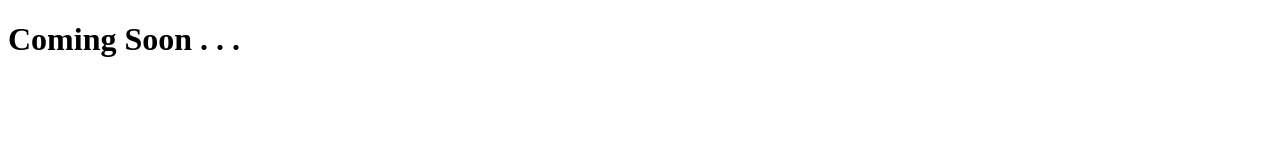
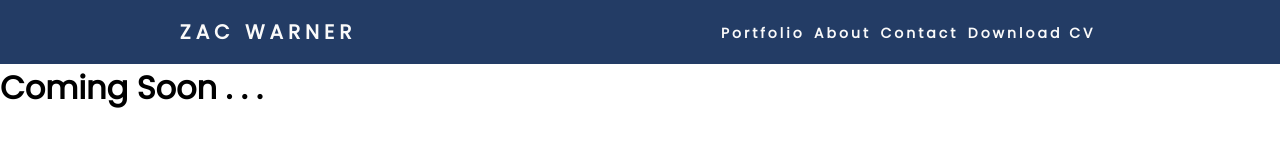
Before and after one commit to geminerald/geminerald, a plain HTML site: page game-studios.html in a window 1280 px wide. Drawn offline with Linux system fonts and the light colour scheme.

Commit message:
added navs to studio pages

```diff
--- a/game-studios.html
+++ b/game-studios.html
@@ -1,11 +1,52 @@
 <!DOCTYPE html>
 <html lang="en">
+
 <head>
-    <meta charset="UTF-8">
-    <meta name="viewport" content="width=device-width, initial-scale=1.0">
-    <title>Geminerald Game Studios</title>
+	<meta charset="UTF-8">
+	<meta name="viewport" content="width=device-width, initial-scale=1.0">
+	<meta http-equiv="X-UA-Compatible" content="ie=edge">
+	<title>Zac Warner | Full Stack Developer</title>
+	<link rel="stylesheet" href="assets/style/style.css">
+	<link rel="icon" href="assets/images/icons/avatar.svg">
+	<link rel="stylesheet" href="https://stackpath.bootstrapcdn.com/font-awesome/4.7.0/css/font-awesome.min.css">
+	<script type="text/javascript" src="https://cdn.jsdelivr.net/npm/emailjs-com@2.4.0/dist/email.min.js"></script>
+	<script type="text/javascript">
+		(function () {
+            emailjs.init("user_CzeRVo0T3WRV4yAkBf7uP");
+        })();
+	</script>
 </head>
+
 <body>
+
+	<nav class="">
+		<div class="logo">
+			<a class="anchor-link" href="index.html">
+				<h4 class="anchor-header">Zac Warner</h4>
+			</a>
+		</div>
+		<ul class="nav-links">
+			<li>
+				<a class="nav-link" id="portfolio-link" href="#portfolio">Portfolio</a>
+			</li>
+			<li>
+				<a class="nav-link" id="about-link" href="#skills">About</a>
+			</li>
+			<li>
+				<a href="#contact">Contact</a>
+			</li>
+
+			<li>
+				<a href="./assets/pdf/zac-warner-cv.pdf" target="_blank">Download CV</a>
+			</li>
+		</ul>
+
+		<div class="burger">
+			<div class="line1"></div>
+			<div class="line2"></div>
+			<div class="line3"></div>
+		</div>
+	</nav>
     <h1>Coming Soon . . . </h1>
 </body>
 </html>
```
Also changed, not shown: dev-studios.html (+44 -3 lines).
